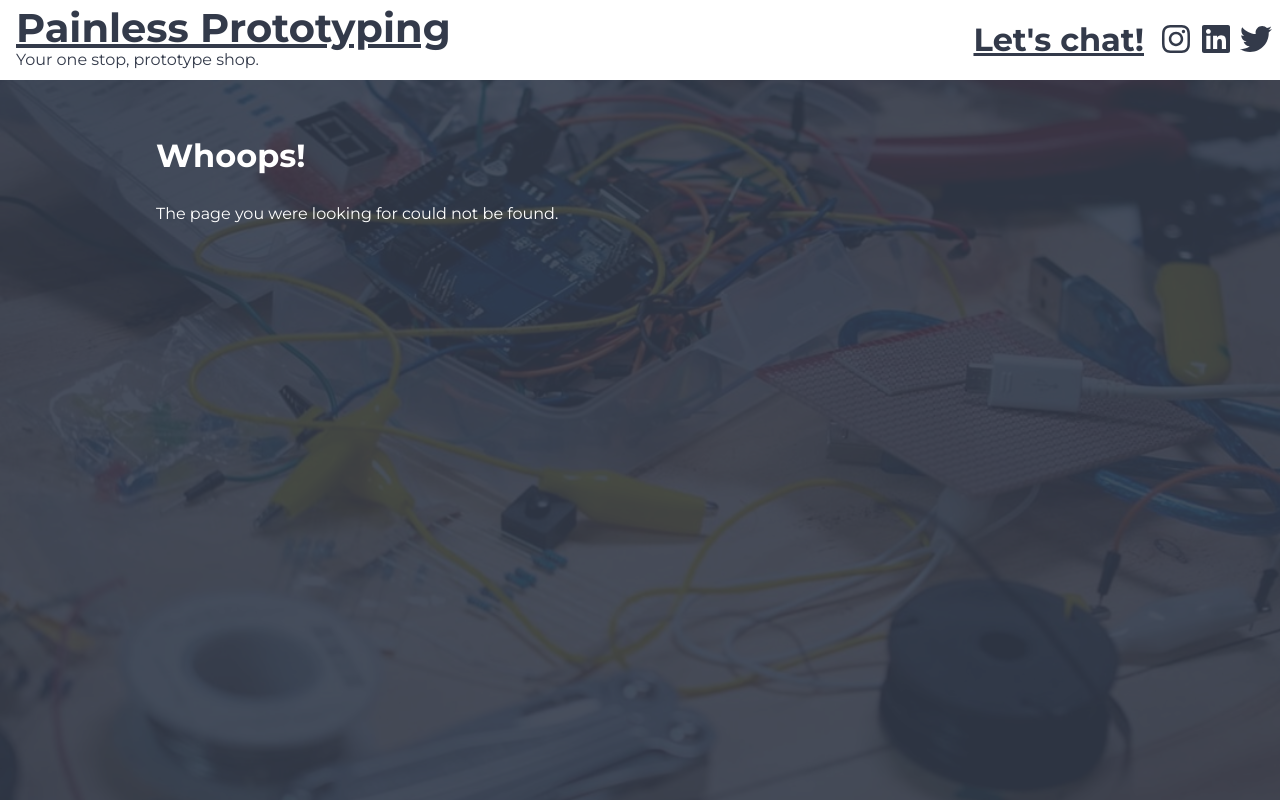
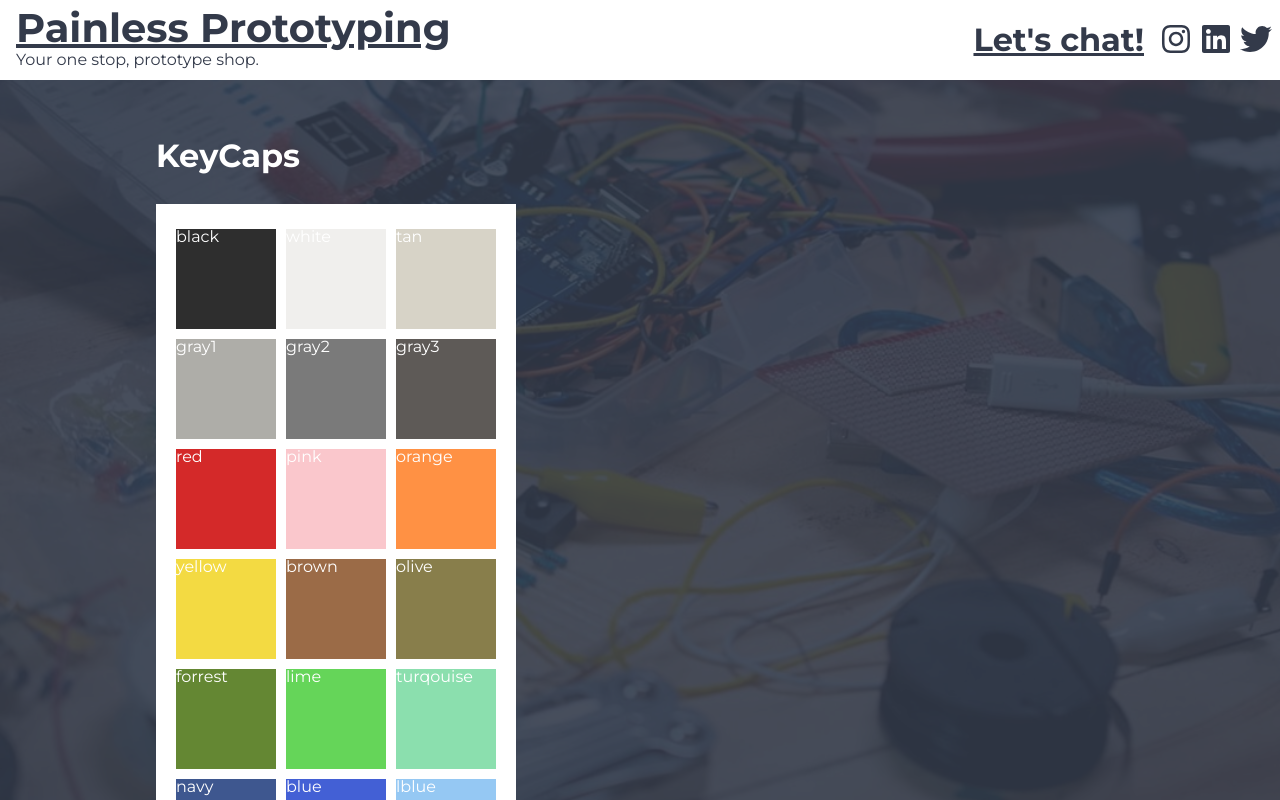
Before and after one commit to TravisBumgarner/Project-Graveyard, a React app: page /keycaps in a window 1280 px wide. Shown: the top 800 px of the page. Built offline with nearby package versions, Linux system fonts and the light colour scheme; a web font is replaced by a local one.

Commit message:
made a new keycaps page

```diff
--- a/src/App/App.tsx
+++ b/src/App/App.tsx
@@ -10,6 +10,7 @@ import {
   ButtonBoardV1,
   ButtonBoardV2,
   JoinUs,
+  KeyCaps
 } from "./components"
 import { Error } from "sharedComponents"
 import { BACKGROUND_IMG } from "media"
@@ -36,6 +37,8 @@ const App = () => {
           <Switch>
             <Route exact path="/" component={Home} />
             <Route exact path="/prototyping" component={Prototyping} />
+            <Route exact path="/keycaps" component={KeyCaps} />
+
             <Route
               exact
               path="/buttonboardv1"
--- /dev/null
+++ b/src/App/components/KeyCaps/KeyCaps.tsx
@@ -0,0 +1,131 @@
+import React from "react"
+import styled from "styled-components"
+
+import {
+    Text,
+    H2,
+    H3,
+    Section,
+    SectionWrapper,
+    SectionContent,
+} from "sharedComponents"
+
+const KeyCapWrapper = styled.div``
+
+const COLORS = {
+    black: "#2e2e2e",
+    white: "#f0efed",
+    tan: "#d7d3c7",
+    gray1: "#aeada8",
+    gray2: "#7a7a7a",
+    gray3: "#5e5a57",
+    red: "#d42929",
+    pink: "#fac7cc",
+    orange: "#ff9144",
+    yellow: "#f3da42",
+    brown: "#9b6b47",
+    olive: "#887e4b",
+    forrest: "#648733",
+    lime: "#65d559",
+    turqouise: "#8bdfae",
+    navy: "#3e578f",
+    blue: "#4360d5",
+    lblue: "#95c8f3",
+    purple: "#564186",
+    lpurple: "#bcaeeb"
+
+}
+
+const KEYBOARD_WIDTH = '300px'
+
+const Key = styled.div`
+    background-color: ${({ color }) => color};
+    width: calc(${KEYBOARD_WIDTH} / 3);
+    height: calc(${KEYBOARD_WIDTH} / 3);
+    display: flex;
+    align - items: center;
+    justify - content: center;
+    box-sizing: border-box;
+    margin: 5px 0;
+    display: inline-block;
+
+    &:nth-child(3n + 2){
+        margin-left: 10px;
+        margin-right: 10px;
+    }
+`
+
+const Keyboard = styled.div`
+    width: calc(${KEYBOARD_WIDTH} + 20px);
+    background-color: white;
+    padding: 20px;
+
+`
+
+const keyboards = [
+    {
+        keys: ['orange', 'purple', 'orange', 'purple', 'orange', 'purple',],
+        title: "Orange and Purple"
+    },
+    {
+        keys: ['pink', 'lpurple', 'lblue', 'lime', 'white', 'turqouise',],
+        title: "Pastels"
+    },
+    {
+        keys: ['black', 'black', 'black', 'black', 'black', 'black',],
+        title: "All Black"
+    },
+    {
+        keys: ['white', 'white', 'white', 'white', 'white', 'white',],
+        title: "All White"
+    },
+    {
+        keys: ['red', 'orange', 'yellow', 'blue', 'black', 'white',],
+        title: "Solids"
+    },
+    {
+        keys: ['turqouise', 'lime', 'navy', 'lblue', 'blue', 'gray1',],
+        title: "Sea"
+    },
+    {
+        keys: ['red', 'orange', 'yellow', 'yellow', 'red', 'orange',],
+        title: "Fire"
+    },
+    {
+        keys: ['gray1', 'gray2', 'gray3', 'white', 'gray1', 'gray2',],
+        title: "Cloudy"
+    },
+    {
+        keys: ['navy', 'blue', 'lblue', 'blue', 'lblue', 'navy',],
+        title: "Blues"
+    },
+]
+
+
+const KeyCaps = () => {
+
+    const Keyboards = keyboards.map(({ title, keys }) => {
+        return <>
+            <H2>{title}</H2>
+            <Keyboard>
+                {keys.map(key => <Key color={COLORS[key]} />)}
+            </Keyboard>
+        </>
+    })
+
+    return (
+        <KeyCapWrapper>
+            <SectionWrapper>
+                <H2>KeyCaps</H2>
+                <SectionContent>
+                    <Keyboard>
+                        {Object.keys(COLORS).map(color => <Key color={COLORS[color]}>{color}</Key>)}
+                    </Keyboard>
+                </SectionContent>
+                {Keyboards}
+            </SectionWrapper>
+        </KeyCapWrapper >
+    )
+}
+
+export default KeyCaps
--- /dev/null
+++ b/src/App/components/KeyCaps/index.ts
@@ -0,0 +1,4 @@
+import { Key } from 'react'
+import KeyCaps from './KeyCaps'
+
+export default KeyCaps
```
Also changed, not shown: src/App/components/index.ts (+4 -3 lines).
